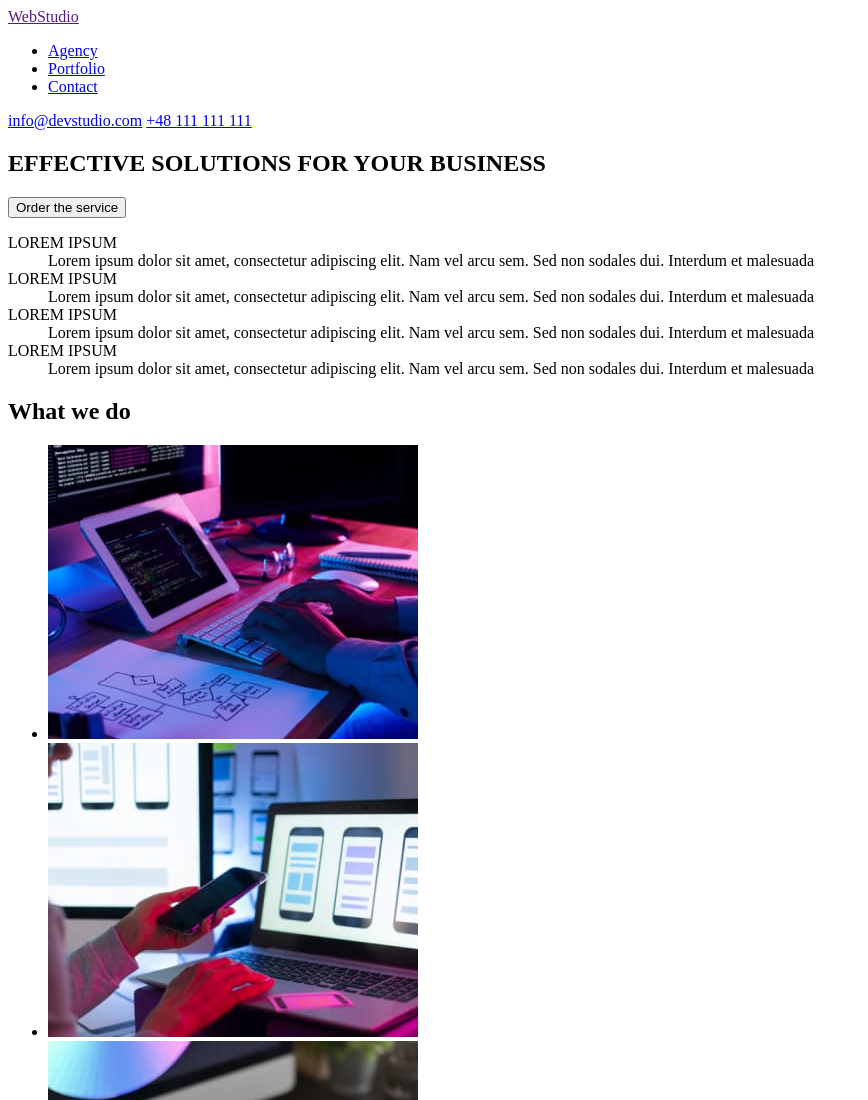
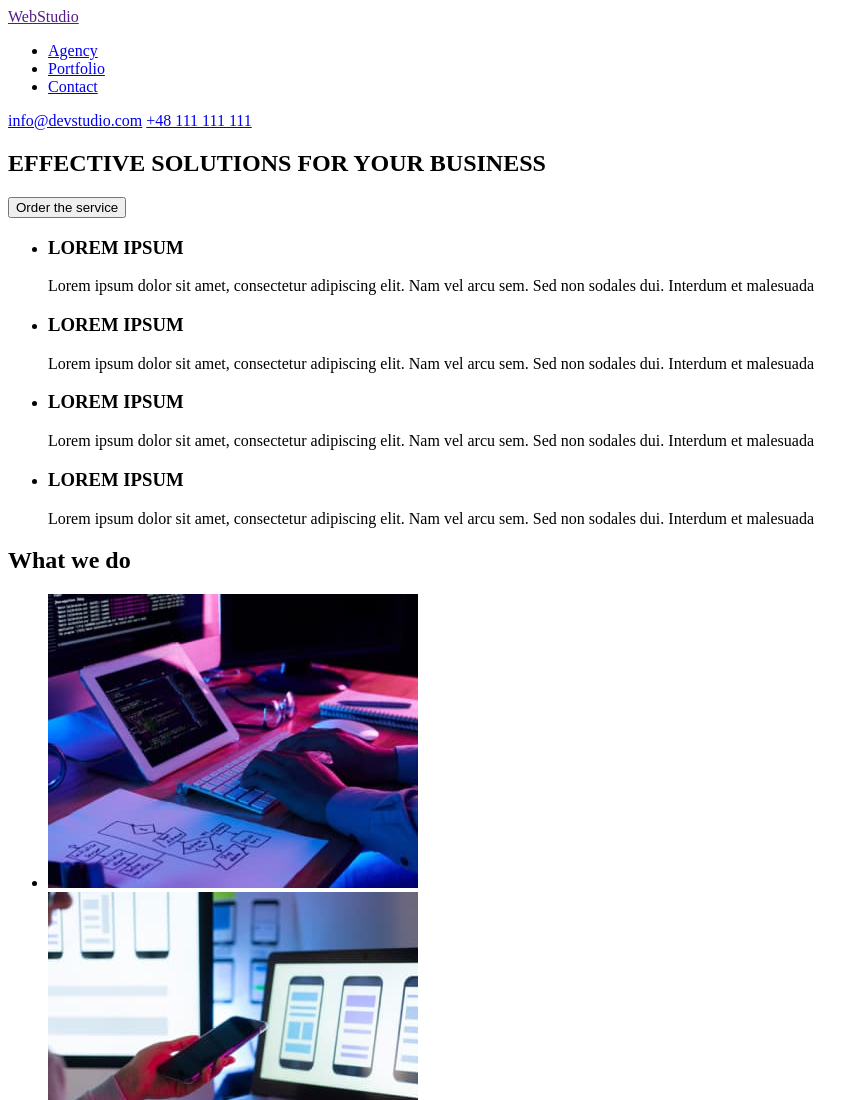
Before and after one commit to AlbertT96/goit-markup-hw-02, a plain HTML site: page index.html in a window 1280 px wide. Shown: the top 1100 px of the page, without its empty margins (0-868 px from the left). Drawn offline with Linux system fonts and the light colour scheme.

```diff
--- a/index.html
+++ b/index.html
@@ -39,27 +39,27 @@
         <section>
 
 
-            <dl>
+            <ul>
+<li>
+                <h3>LOREM IPSUM</h3>
+                <p>Lorem ipsum dolor sit amet, consectetur adipiscing elit. Nam vel arcu sem. Sed non sodales dui.
+                    Interdum et malesuada</p></li>
+<li>
 
-                <dt>LOREM IPSUM</dt>
-                <dd>Lorem ipsum dolor sit amet, consectetur adipiscing elit. Nam vel arcu sem. Sed non sodales dui.
-                    Interdum et malesuada</dd>
+                <h3>LOREM IPSUM</h3>
+                <p>Lorem ipsum dolor sit amet, consectetur adipiscing elit. Nam vel arcu sem. Sed non sodales dui.
+                    Interdum et malesuada</p></li>
+<li>
 
+                <h3>LOREM IPSUM</h3>
+                <p>Lorem ipsum dolor sit amet, consectetur adipiscing elit. Nam vel arcu sem. Sed non sodales dui.
+                    Interdum et malesuada</p></li>
+<li>
+                <h3>LOREM IPSUM</h3>
+                <p>Lorem ipsum dolor sit amet, consectetur adipiscing elit. Nam vel arcu sem. Sed non sodales dui.
+                    Interdum et malesuada</p></li>
 
-                <dt>LOREM IPSUM</dt>
-                <dd>Lorem ipsum dolor sit amet, consectetur adipiscing elit. Nam vel arcu sem. Sed non sodales dui.
-                    Interdum et malesuada</dd>
-
-
-                <dt>LOREM IPSUM</dt>
-                <dd>Lorem ipsum dolor sit amet, consectetur adipiscing elit. Nam vel arcu sem. Sed non sodales dui.
-                    Interdum et malesuada</dd>
-
-                <dt>LOREM IPSUM</dt>
-                <dd>Lorem ipsum dolor sit amet, consectetur adipiscing elit. Nam vel arcu sem. Sed non sodales dui.
-                    Interdum et malesuada</dd>
-
-            </dl>
+            </ul>
 
 
         </section>
--- a/styles.css
+++ b/styles.css
@@ -0,0 +1,4 @@
+:root{
+    --main--font : ;
+    --main--color : ;
+}
```
Also changed, not shown: portfolio.html (+37 -1 lines), images/projekt1.jpg (added), images/projekt2.jpg (added), images/projekt3.jpg (added), images/projekt4.jpg (added), images/projekt5.jpg (added), images/projekt6.jpg (added), images/projekt7.jpg (added), images/projekt8.jpg (added), images/projekt9.jpg (added).
